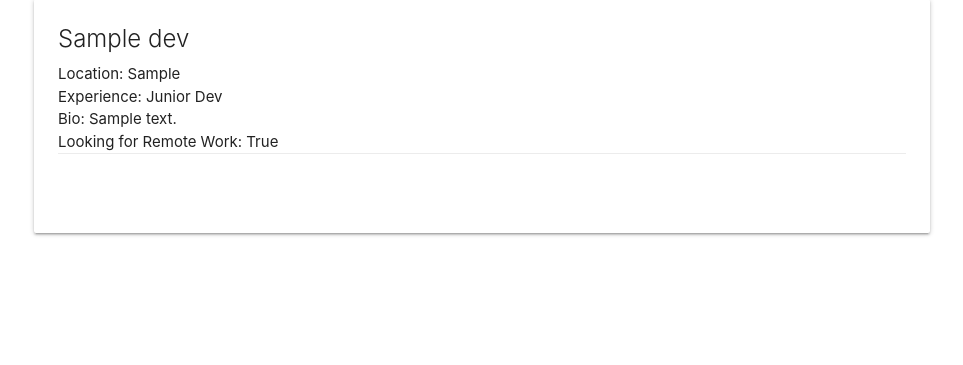
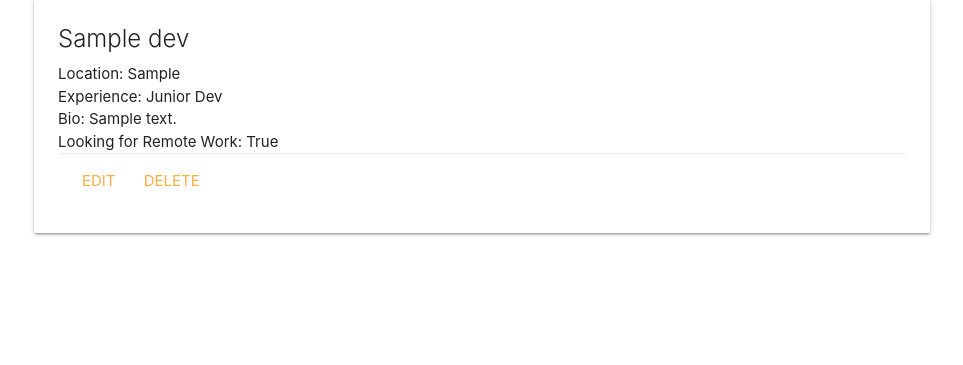
Before and after one commit to hamilton-mike/dev-collector, a Django app: template main_app/templates/devs/detail.html in a window 1280 px wide. Shown: the part 201-566 px from the top of the page, without its empty margins (158-1121 px from the left). Run offline with Django 3.2, Linux system fonts and the light colour scheme; the template is opened without the code that fills it: values that come from a table or form of the project are taken from there, others are empty; tables that the repository leaves empty hold one stand-in row (values such as "Sample post"); parts of the project's set-up code (start-up, migrations or seed data) failed here and were passed over.

Commit message:
Update + Delete Views

```diff
--- a/main_app/templates/devs/detail.html
+++ b/main_app/templates/devs/detail.html
@@ -16,8 +16,8 @@
         <p>Bio: {{ dev.bio }}</p>
         <p>Looking for Remote Work: {{ dev.remote }}</p>
         <div class="card-action">
-            <a href="{% url 'devs_update' dev.id %}"></a>
-            <a href="{% url 'devs_delete' dev.id %}"></a>
+            <a href="{% url 'devs_update' dev.id %}">Edit</a>
+            <a href="{% url 'devs_delete' dev.id %}">Delete</a>
         </div>
     </div>
 </div>
```
Also changed, not shown: main_app/views.py (+9 -1 lines).
